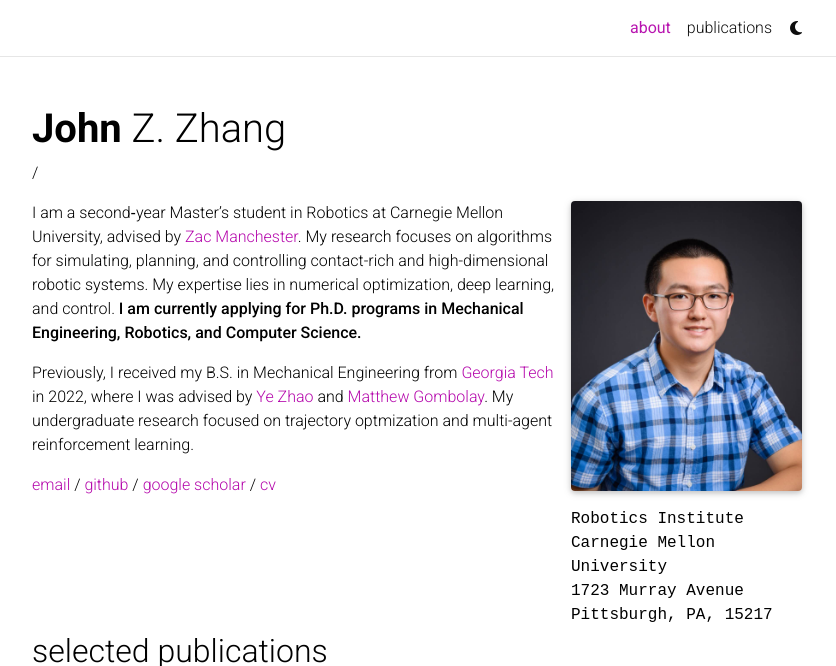
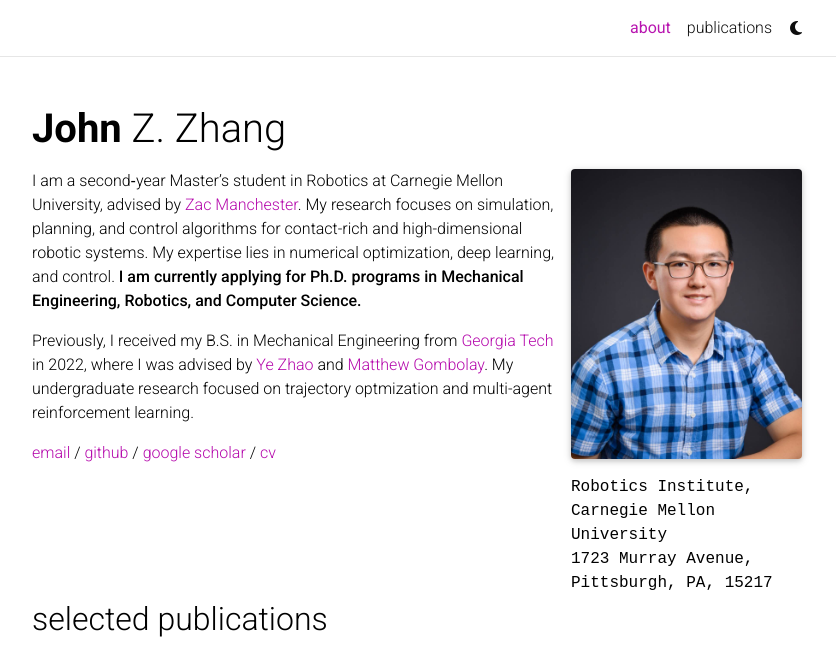
Before and after one commit to johnzhang3/johnzhang3.github.io, a Jekyll site: the page built from _pages/about.md, in a window 1280 px wide and 988 px high, cut to the strip 0-666 px from the top of the window. Shown: the whole strip, without its empty margins (223-1059 px from the left). Built offline with Jekyll 4.4.1, drawn with Linux system fonts in a browser that asks for light colours; full-size pictures stand in for the smaller copies a plugin makes; some web fonts are replaced; comment, search, counter and statistics services are not loaded; a style sheet for code colours, icons or effects is not loaded.

Commit message:
update about

```diff
--- a/_pages/about.md
+++ b/_pages/about.md
@@ -2,16 +2,16 @@
 layout: about
 title: about
 permalink: /
-subtitle: /
+subtitle:
 
 profile:
   align: right
   image: profile_pic.jpg
   image_circular: false # crops the image to make it circular
   more_info: >
-    <p> Robotics Institute</p>
+    <p> Robotics Institute, </p>
     <p>Carnegie Mellon University</p>
-    <p>1723 Murray Avenue</p>
+    <p>1723 Murray Avenue,</p>
     <p>Pittsburgh, PA, 15217</p>
 
 news: false  # includes a list of news items
@@ -20,7 +20,7 @@
 social: true  # includes social icons at the bottom of the page
 ---
 
-I am a second‑year Master’s student in Robotics at Carnegie Mellon University, advised by [Zac Manchester](rexlab.ri.cmu.edu). My research focuses on algorithms for simulating, planning, and controlling contact-rich and high-dimensional robotic systems. My expertise lies in numerical optimization, deep learning, and control. **I am currently applying for Ph.D. programs in Mechanical Engineering, Robotics, and Computer Science.**
+I am a second‑year Master’s student in Robotics at Carnegie Mellon University, advised by [Zac Manchester](rexlab.ri.cmu.edu). My research focuses on simulation, planning, and control algorithms for contact-rich and high-dimensional robotic systems. My expertise lies in numerical optimization, deep learning, and control. **I am currently applying for Ph.D. programs in Mechanical Engineering, Robotics, and Computer Science.**
 
 Previously, I received my B.S. in Mechanical Engineering from [Georgia Tech](https://www.gatech.edu/) in 2022, where I was advised by [Ye Zhao](https://lab-idar.gatech.edu/) and [Matthew Gombolay](https://core-robotics.gatech.edu/people/matthew-gombolay/). My undergraduate research focused on trajectory optmization and multi-agent reinforcement learning.
 
```
